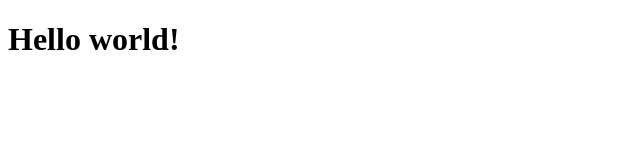
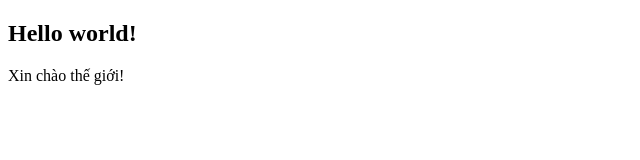
Before and after one commit to tranluand18ptit/LearnGit, a plain HTML site: page index.html in a window 1280 px wide. Shown: the whole page, without its empty margins (0-640 px from the left). Drawn offline with Linux system fonts and the light colour scheme.

Commit message:
change g1 to h2 and add p tag

```diff
--- a/index.html
+++ b/index.html
@@ -9,7 +9,8 @@
 </head>
 
 <body>
-    <h1>Hello world!</h1>
+    <h2>Hello world!</h2>
+    <p>Xin chào thế giới!</p>
 </body>
 
 </html>
```
